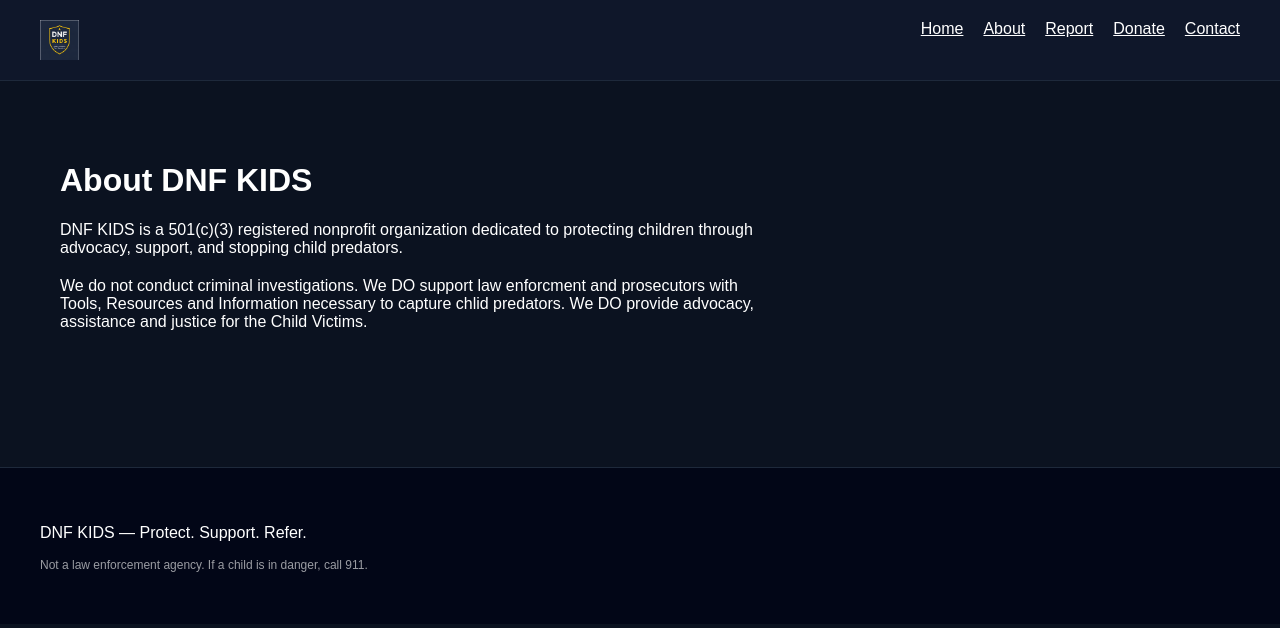
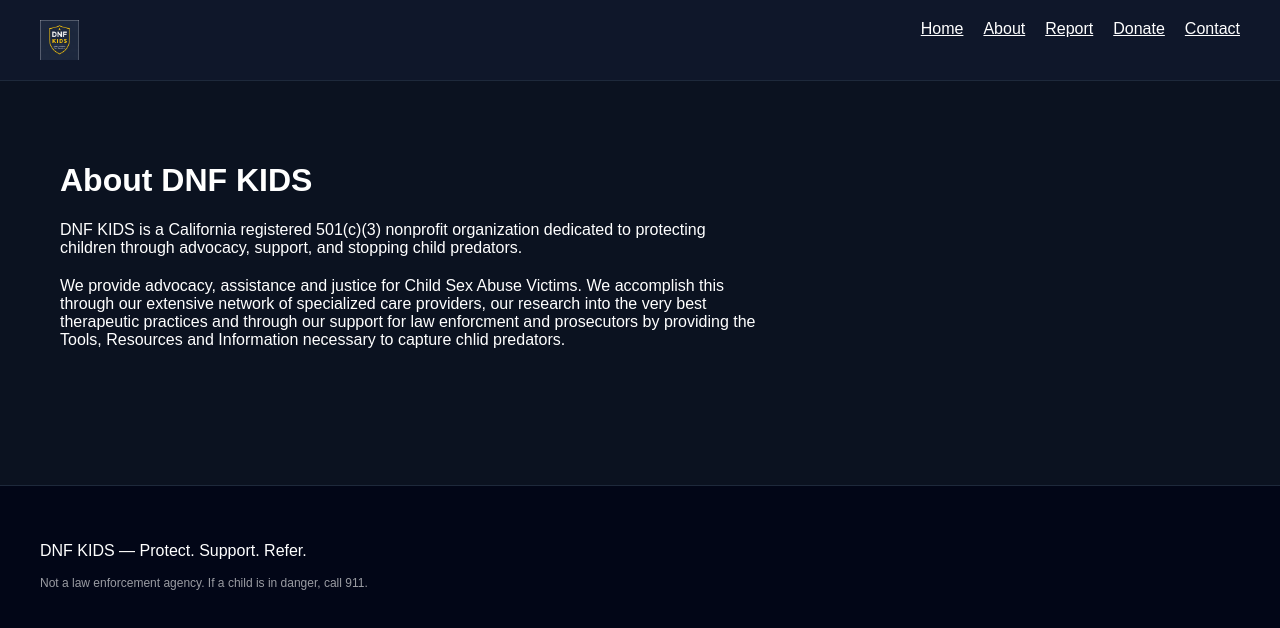
Before and after one commit to lomantochris-byte/dnf-kids-site, a Next.js app: page /about in a window 1280 px wide. Shown: the top 628 px of the page. Built offline with nearby package versions, Linux system fonts and the light colour scheme.

Commit message:
Update page.tsx

```diff
--- a/app/about/page.tsx
+++ b/app/about/page.tsx
@@ -4,13 +4,13 @@
       <h1>About DNF KIDS</h1>
 
       <p style={{ marginTop: "20px", maxWidth: "700px" }}>
-        DNF KIDS is a 501(c)(3) registered nonprofit organization dedicated to protecting children
+        DNF KIDS is a California registered 501(c)(3) nonprofit organization dedicated to protecting children
         through advocacy, support, and stopping child predators.
       </p>
 
       <p style={{ marginTop: "20px", maxWidth: "700px" }}>
-        We do not conduct criminal investigations. We DO support law enforcment and prosecutors with Tools, Resources and Information necessary to capture chlid predators.
-        We DO provide advocacy, assistance and justice for the Child Victims.
+        We provide advocacy, assistance and justice for Child Sex Abuse Victims. We accomplish this through our extensive network of specialized care providers, our research into the very best therapeutic practices and through our support for law enforcment and prosecutors by providing the Tools, Resources and Information necessary to capture chlid predators.
+
       </p>
     </main>
   );
```
